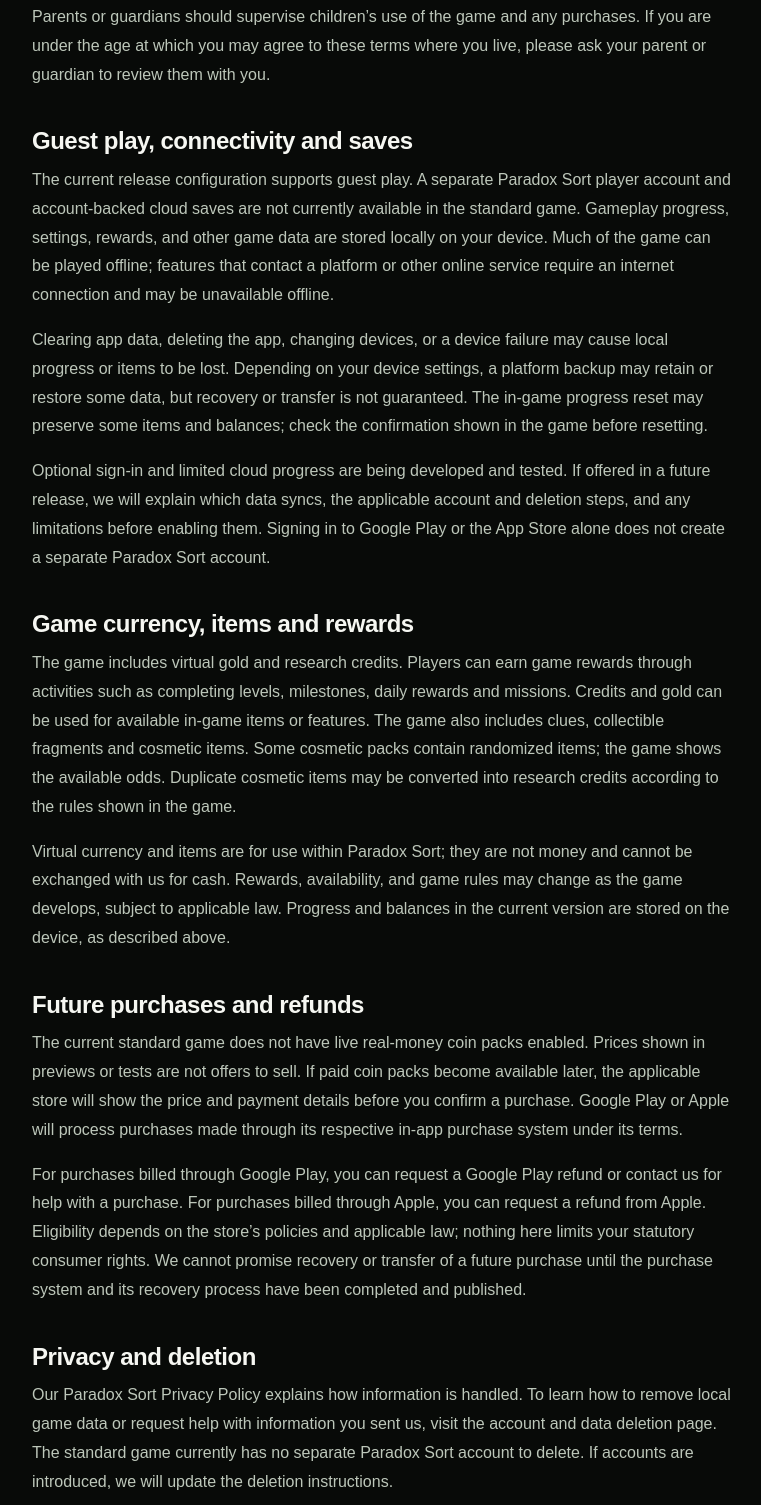
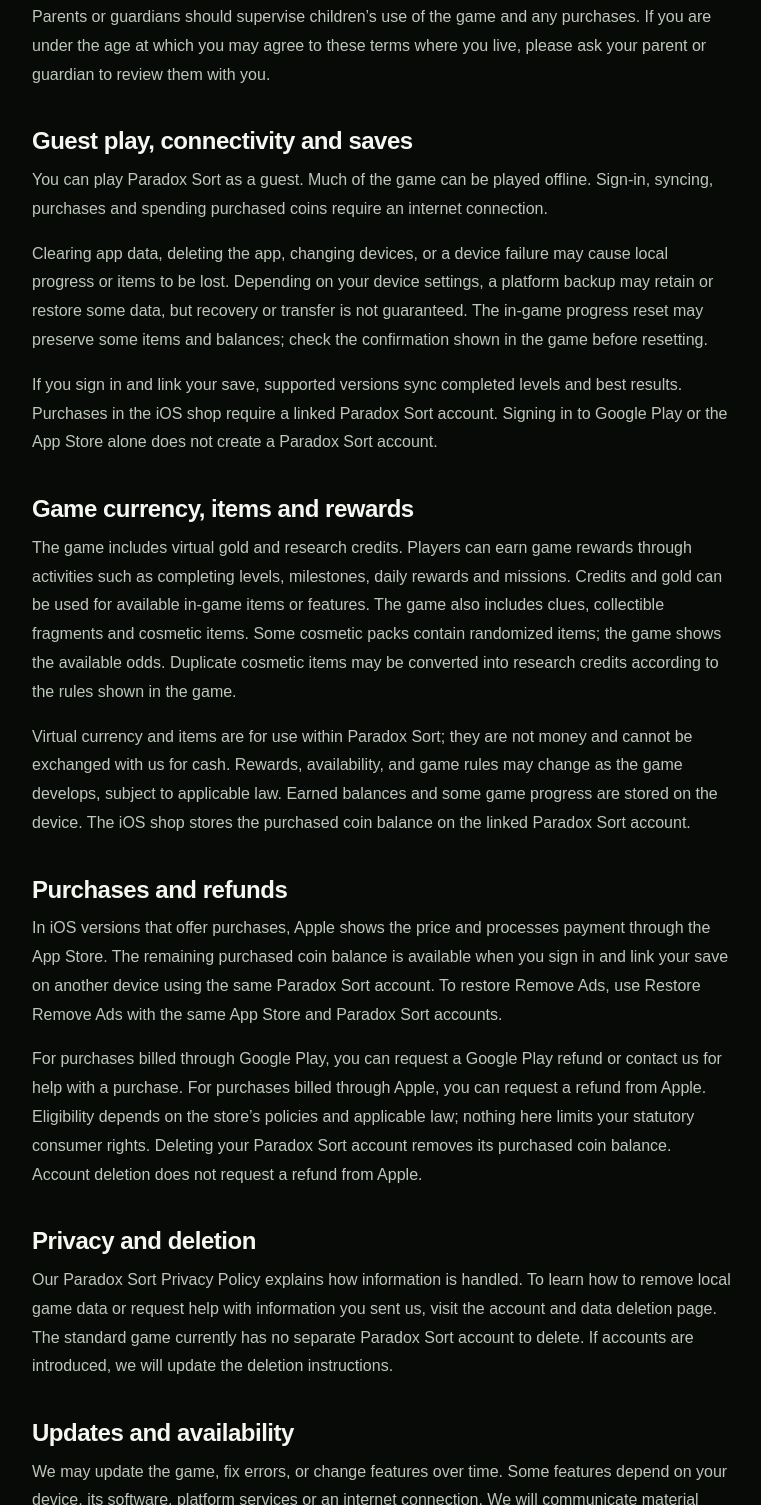
Before and after one commit to OhForPeteSake/petesparadox-games-website, a plain HTML site: page paradox-sort/terms-of-service/index.html in a window 1280 px wide. Shown: the part 835-2340 px from the top of the page, without its empty margins (158-919 px from the left). Drawn offline with Linux system fonts and the light colour scheme.

Commit message:
Describe iOS purchases and data handling

```diff
--- a/paradox-sort/terms-of-service/index.html
+++ b/paradox-sort/terms-of-service/index.html
@@ -4,15 +4,15 @@
 <p>You may use the game for personal, non-commercial entertainment. Please do not misuse the game, interfere with its operation, exploit bugs, or use unauthorized tools to manipulate the game or other players’ experience. The game and its artwork, software, and other content belong to Pete’s Paradox GAMES or its licensors; these terms do not transfer ownership to you.</p>
 <p>Parents or guardians should supervise children’s use of the game and any purchases. If you are under the age at which you may agree to these terms where you live, please ask your parent or guardian to review them with you.</p>
 <h2>Guest play, connectivity and saves</h2>
-<p>The current release configuration supports guest play. A separate Paradox Sort player account and account-backed cloud saves are not currently available in the standard game. Gameplay progress, settings, rewards, and other game data are stored locally on your device. Much of the game can be played offline; features that contact a platform or other online service require an internet connection and may be unavailable offline.</p>
+<p>You can play Paradox Sort as a guest. Much of the game can be played offline. Sign-in, syncing, purchases and spending purchased coins require an internet connection.</p>
 <p>Clearing app data, deleting the app, changing devices, or a device failure may cause local progress or items to be lost. Depending on your device settings, a platform backup may retain or restore some data, but recovery or transfer is not guaranteed. The in-game progress reset may preserve some items and balances; check the confirmation shown in the game before resetting.</p>
-<p>Optional sign-in and limited cloud progress are being developed and tested. If offered in a future release, we will explain which data syncs, the applicable account and deletion steps, and any limitations before enabling them. Signing in to Google Play or the App Store alone does not create a separate Paradox Sort account.</p>
+<p>If you sign in and link your save, supported versions sync completed levels and best results. Purchases in the iOS shop require a linked Paradox Sort account. Signing in to Google Play or the App Store alone does not create a Paradox Sort account.</p>
 <h2>Game currency, items and rewards</h2>
 <p>The game includes virtual gold and research credits. Players can earn game rewards through activities such as completing levels, milestones, daily rewards and missions. Credits and gold can be used for available in-game items or features. The game also includes clues, collectible fragments and cosmetic items. Some cosmetic packs contain randomized items; the game shows the available odds. Duplicate cosmetic items may be converted into research credits according to the rules shown in the game.</p>
-<p>Virtual currency and items are for use within Paradox Sort; they are not money and cannot be exchanged with us for cash. Rewards, availability, and game rules may change as the game develops, subject to applicable law. Progress and balances in the current version are stored on the device, as described above.</p>
-<h2>Future purchases and refunds</h2>
-<p>The current standard game does not have live real-money coin packs enabled. Prices shown in previews or tests are not offers to sell. If paid coin packs become available later, the applicable store will show the price and payment details before you confirm a purchase. Google Play or Apple will process purchases made through its respective in-app purchase system under its terms.</p>
-<p>For purchases billed through Google Play, you can <a href="https://support.google.com/googleplay/answer/2479637">request a Google Play refund</a> or contact us for help with a purchase. For purchases billed through Apple, you can <a href="https://support.apple.com/118223">request a refund from Apple</a>. Eligibility depends on the store’s policies and applicable law; nothing here limits your statutory consumer rights. We cannot promise recovery or transfer of a future purchase until the purchase system and its recovery process have been completed and published.</p>
+<p>Virtual currency and items are for use within Paradox Sort; they are not money and cannot be exchanged with us for cash. Rewards, availability, and game rules may change as the game develops, subject to applicable law. Earned balances and some game progress are stored on the device. The iOS shop stores the purchased coin balance on the linked Paradox Sort account.</p>
+<h2>Purchases and refunds</h2>
+<p>In iOS versions that offer purchases, Apple shows the price and processes payment through the App Store. The remaining purchased coin balance is available when you sign in and link your save on another device using the same Paradox Sort account. To restore Remove Ads, use Restore Remove Ads with the same App Store and Paradox Sort accounts.</p>
+<p>For purchases billed through Google Play, you can <a href="https://support.google.com/googleplay/answer/2479637">request a Google Play refund</a> or contact us for help with a purchase. For purchases billed through Apple, you can <a href="https://support.apple.com/118223">request a refund from Apple</a>. Eligibility depends on the store’s policies and applicable law; nothing here limits your statutory consumer rights. Deleting your Paradox Sort account removes its purchased coin balance. Account deletion does not request a refund from Apple.</p>
 <h2>Privacy and deletion</h2>
 <p>Our <a href="https://petesparadox.games/privacy-policy/">Paradox Sort Privacy Policy</a> explains how information is handled. To learn how to remove local game data or request help with information you sent us, visit the <a href="https://petesparadox.games/paradox-sort/delete-account/">account and data deletion page</a>. The standard game currently has no separate Paradox Sort account to delete. If accounts are introduced, we will update the deletion instructions.</p>
 <h2>Updates and availability</h2>
```
Also changed, not shown: paradox-sort/delete-account/index.html (+1 -1 lines), privacy-policy/index.html (+1 -1 lines).
